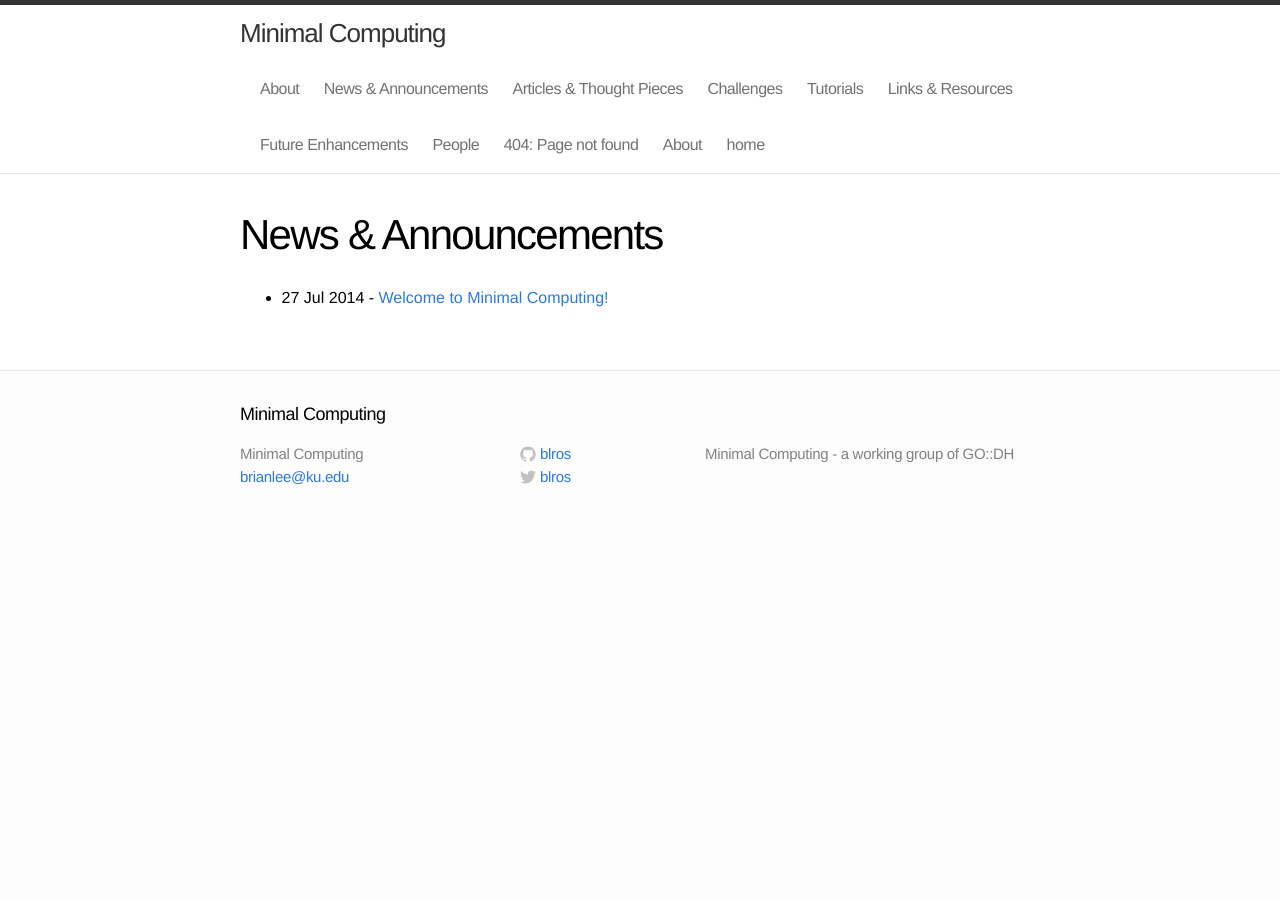
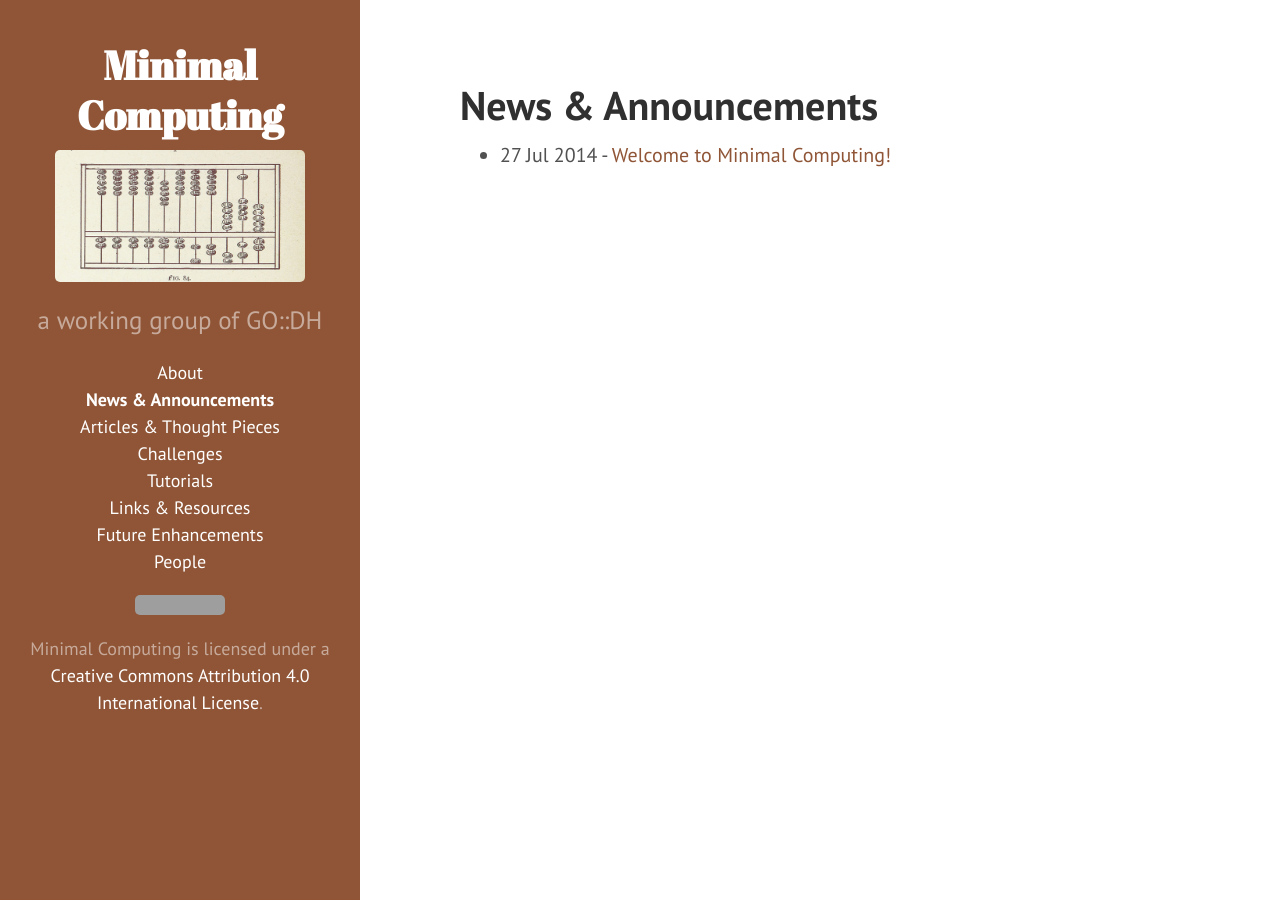
Before and after one commit to go-dh/mincomp, a Jekyll site: the page built from 01blog.md, in a window 1280 px wide. Built offline with Jekyll 4.4.1, drawn with Linux system fonts in a browser that asks for light colours; grey boxes are pictures that could not be loaded.

Commit message:
change to Hyde, add nav and layout skeloton

```diff
--- a/_config.yml
+++ b/_config.yml
@@ -1,12 +1,26 @@
-# Site settings
-title: Minimal Computing
-email: brianlee@ku.edu
-description: "Minimal Computing - a working group of GO::DH"
-baseurl: "/mincomp"
-url: ""
-twitter_username: blros
-github_username:  blros
-
 # Build settings
 markdown: kramdown
 permalink: pretty
+
+
+# Dependencies
+markdown:         kramdown
+highlighter:         true
+
+# Permalinks
+permalink:        pretty
+
+# Setup
+title:            "Minimal Computing"
+tagline:
+description:      "a working group of GO::DH"
+url: ""
+baseurl: "/mincomp"
+email:
+
+
+paginate:         5
+layout: blog-post
+
+# Custom vars
+version:          2.0.0
--- a/_includes/footer.html
+++ /dev/null
@@ -1,61 +0,0 @@
-<footer class="site-footer">
-
-  <div class="wrap">
-
-    <h2 class="footer-heading">{{ site.title }}</h2>
-
-    <div class="footer-col-1 column">
-      <ul>
-        <li>{{ site.title }}</li>
-        <li><a href="mailto:{{ site.email }}">{{ site.email }}</a></li>
-      </ul>
-    </div>
-
-    <div class="footer-col-2 column">
-      <ul>
-        {% if site.github_username %}<li>
-          <a href="https://github.com/{{ site.github_username }}">
-            <span class="icon github">
-              <svg version="1.1" class="github-icon-svg" xmlns="http://www.w3.org/2000/svg" xmlns:xlink="http://www.w3.org/1999/xlink" x="0px" y="0px"
-                 viewBox="0 0 16 16" enable-background="new 0 0 16 16" xml:space="preserve">
-                <path fill-rule="evenodd" clip-rule="evenodd" fill="#C2C2C2" d="M7.999,0.431c-4.285,0-7.76,3.474-7.76,7.761
-                c0,3.428,2.223,6.337,5.307,7.363c0.388,0.071,0.53-0.168,0.53-0.374c0-0.184-0.007-0.672-0.01-1.32
-                c-2.159,0.469-2.614-1.04-2.614-1.04c-0.353-0.896-0.862-1.135-0.862-1.135c-0.705-0.481,0.053-0.472,0.053-0.472
-                c0.779,0.055,1.189,0.8,1.189,0.8c0.692,1.186,1.816,0.843,2.258,0.645c0.071-0.502,0.271-0.843,0.493-1.037
-                C4.86,11.425,3.049,10.76,3.049,7.786c0-0.847,0.302-1.54,0.799-2.082C3.768,5.507,3.501,4.718,3.924,3.65
-                c0,0,0.652-0.209,2.134,0.796C6.677,4.273,7.34,4.187,8,4.184c0.659,0.003,1.323,0.089,1.943,0.261
-                c1.482-1.004,2.132-0.796,2.132-0.796c0.423,1.068,0.157,1.857,0.077,2.054c0.497,0.542,0.798,1.235,0.798,2.082
-                c0,2.981-1.814,3.637-3.543,3.829c0.279,0.24,0.527,0.713,0.527,1.437c0,1.037-0.01,1.874-0.01,2.129
-                c0,0.208,0.14,0.449,0.534,0.373c3.081-1.028,5.302-3.935,5.302-7.362C15.76,3.906,12.285,0.431,7.999,0.431z"/>
-              </svg>
-            </span>
-            <span class="username">{{ site.github_username }}</span>
-          </a>
-        </li>{% endif %}
-        {% if site.twitter_username %}<li>
-          <a href="https://twitter.com/{{ site.twitter_username }}">
-            <span class="icon twitter">
-              <svg version="1.1" class="twitter-icon-svg" xmlns="http://www.w3.org/2000/svg" xmlns:xlink="http://www.w3.org/1999/xlink" x="0px" y="0px"
-                 viewBox="0 0 16 16" enable-background="new 0 0 16 16" xml:space="preserve">
-                <path fill="#C2C2C2" d="M15.969,3.058c-0.586,0.26-1.217,0.436-1.878,0.515c0.675-0.405,1.194-1.045,1.438-1.809
-                c-0.632,0.375-1.332,0.647-2.076,0.793c-0.596-0.636-1.446-1.033-2.387-1.033c-1.806,0-3.27,1.464-3.27,3.27
-                c0,0.256,0.029,0.506,0.085,0.745C5.163,5.404,2.753,4.102,1.14,2.124C0.859,2.607,0.698,3.168,0.698,3.767
-                c0,1.134,0.577,2.135,1.455,2.722C1.616,6.472,1.112,6.325,0.671,6.08c0,0.014,0,0.027,0,0.041c0,1.584,1.127,2.906,2.623,3.206
-                C3.02,9.402,2.731,9.442,2.433,9.442c-0.211,0-0.416-0.021-0.615-0.059c0.416,1.299,1.624,2.245,3.055,2.271
-                c-1.119,0.877-2.529,1.4-4.061,1.4c-0.264,0-0.524-0.015-0.78-0.046c1.447,0.928,3.166,1.469,5.013,1.469
-                c6.015,0,9.304-4.983,9.304-9.304c0-0.142-0.003-0.283-0.009-0.423C14.976,4.29,15.531,3.714,15.969,3.058z"/>
-              </svg>
-            </span>
-            <span class="username">{{ site.twitter_username }}</span>
-          </a>
-        </li>{% endif %}
-      </ul>
-    </div>
-
-    <div class="footer-col-3 column">
-      <p class="text">{{ site.description }}</p>
-    </div>
-
-  </div>
-
-</footer>
--- a/_includes/head.html
+++ b/_includes/head.html
@@ -1,12 +1,28 @@
 <head>
-    <meta charset="utf-8">
-    <meta http-equiv="X-UA-Compatible" content="IE=edge">
-    <title>{% if page.title %}{{ page.title }}{% else %}{{ site.title }}{% endif %}</title>
-    <meta name="viewport" content="width=device-width">
-    <meta name="description" content="{{ site.description }}">
-    <link rel="canonical" href="{{ page.url | replace:'index.html','' | prepend: site.baseurl | prepend: site.url }}">
+  <link href="http://gmpg.org/xfn/11" rel="profile">
+  <meta http-equiv="content-type" content="text/html; charset=utf-8">
 
-    <!-- Custom CSS -->
-    <link rel="stylesheet" href="{{ "/css/main.css" | prepend: site.baseurl }}">
+  <!-- Enable responsiveness on mobile devices-->
+  <meta name="viewport" content="width=device-width, initial-scale=1.0, maximum-scale=1">
 
+  <title>
+    {% if page.title %}
+      {{ page.title }} &middot; {{ site.title }}
+    {% else %}
+      {{ site.title }} &middot; {{ site.tagline }}
+    {% endif %}
+  </title>
+
+  <!-- CSS -->
+  <link rel="stylesheet" href="{{ site.baseurl }}/public/css/poole.css">
+  <link rel="stylesheet" href="{{ site.baseurl }}/public/css/syntax.css">
+  <link rel="stylesheet" href="{{ site.baseurl }}/public/css/hyde.css">
+  <link rel="stylesheet" href="http://fonts.googleapis.com/css?family=PT+Sans:400,400italic,700|Abril+Fatface">
+
+  <!-- Icons -->
+  <link rel="apple-touch-icon-precomposed" sizes="144x144" href="/public/apple-touch-icon-144-precomposed.png">
+                                 <link rel="shortcut icon" href="/public/favicon.ico">
+
+  <!-- RSS -->
+  <link rel="alternate" type="application/rss+xml" title="RSS" href="/atom.xml">
 </head>
--- a/_includes/header.html
+++ /dev/null
@@ -1,28 +0,0 @@
-<header class="site-header">
-
-  <div class="wrap">
-
-    <a class="site-title" href="{{ site.baseurl }}/">{{ site.title }}</a>
-
-    <nav class="site-nav">
-      <a href="#" class="menu-icon">
-        <svg version="1.1" xmlns="http://www.w3.org/2000/svg" xmlns:xlink="http://www.w3.org/1999/xlink" x="0px" y="0px"
-           viewBox="0 0 18 15" enable-background="new 0 0 18 15" xml:space="preserve">
-          <path fill="#505050" d="M18,1.484c0,0.82-0.665,1.484-1.484,1.484H1.484C0.665,2.969,0,2.304,0,1.484l0,0C0,0.665,0.665,0,1.484,0
-            h15.031C17.335,0,18,0.665,18,1.484L18,1.484z"/>
-          <path fill="#505050" d="M18,7.516C18,8.335,17.335,9,16.516,9H1.484C0.665,9,0,8.335,0,7.516l0,0c0-0.82,0.665-1.484,1.484-1.484
-            h15.031C17.335,6.031,18,6.696,18,7.516L18,7.516z"/>
-          <path fill="#505050" d="M18,13.516C18,14.335,17.335,15,16.516,15H1.484C0.665,15,0,14.335,0,13.516l0,0
-            c0-0.82,0.665-1.484,1.484-1.484h15.031C17.335,12.031,18,12.696,18,13.516L18,13.516z"/>
-        </svg>
-      </a>
-      <div class="trigger">
-        {% for page in site.pages %}
-          {% if page.title %}<a class="page-link" href="{{ page.url | prepend: site.baseurl }}">{{ page.title }}</a>{% endif %}
-        {% endfor %}
-      </div>
-    </nav>
-
-  </div>
-
-</header>
--- a/_layouts/default.html
+++ b/_layouts/default.html
@@ -1,19 +1,19 @@
 <!DOCTYPE html>
-<html>
+<html xmlns="http://www.w3.org/1999/xhtml" xml:lang="en" lang="en-us">
 
   {% include head.html %}
 
-    <body>
+  <body class="theme-base-0f">
 
-    {% include header.html %}
 
-    <div class="page-content">
-      <div class="wrap">
+    {% include sidebar.html %}
+
+
+    <div class="content container">
       {{ content }}
-      </div>
+
     </div>
 
-    {% include footer.html %}
 
-    </body>
+  </body>
 </html>
--- a/_layouts/page.html
+++ b/_layouts/page.html
@@ -1,14 +1,8 @@
 ---
 layout: default
 ---
-<div class="post">
 
-  <header class="post-header">
-    <h1>{{ page.title }}</h1>
-  </header>
-
-  <article class="post-content">
+<div class="page">
+  <h1 class="page-title">{{ page.title }}</h1>
   {{ content }}
-  </article>
-
 </div>
--- a/css/main.css
+++ /dev/null
@@ -1,410 +0,0 @@
-/* Base */
-/* ----------------------------------------------------------*/
-
-* {
-  margin: 0;
-  padding: 0;
-}
-
-html, body { height: 100%; }
-
-body {
-  font-family: Helvetica, Arial, sans-serif;
-  font-size: 16px;
-  line-height: 1.5;
-  font-weight: 300;
-  background-color: #fdfdfd;
-}
-
-h1, h2, h3, h4, h5, h6 { font-size: 100%; font-weight: 400; }
-
-a         { color: #2a7ae2; text-decoration: none; }
-a:hover   { color: #000; text-decoration: underline; }
-a:visited { color: #205caa; }
-
-/* Utility */
-
-.wrap:before,
-.wrap:after { content:""; display:table; }
-.wrap:after { clear: both; }
-.wrap {
-  max-width: 800px;
-  padding: 0 30px;
-  margin: 0 auto;
-  zoom: 1;
-}
-
-
-/* Layout Styles */
-/* ----------------------------------------------------------*/
-
-/* Site header */
-
-.site-header {
-  border-top: 5px solid #333;
-  border-bottom: 1px solid #e8e8e8;
-  min-height: 56px;
-  background-color: white;
-}
-
-.site-title,
-.site-title:hover,
-.site-title:visited {
-  display: block;
-  color: #333;
-  font-size: 26px;
-  letter-spacing: -1px;
-  float: left;
-  line-height: 56px;
-  position: relative;
-  z-index: 1;
-}
-
-.site-nav {
-  float: right;
-  line-height: 56px;
-}
-
-.site-nav .menu-icon { display: none; }
-
-.site-nav .page-link {
-  margin-left: 20px;
-  color: #727272;
-  letter-spacing: -.5px;
-}
-
-/* Site footer */
-
-.site-footer {
-  border-top: 1px solid #e8e8e8;
-  padding: 30px 0;
-}
-
-.footer-heading {
-  font-size: 18px;
-  font-weight: 300;
-  letter-spacing: -.5px;
-  margin-bottom: 15px;
-}
-
-.site-footer .column { float: left; margin-bottom: 15px; }
-
-.footer-col-1 {
-  width: 270px; /*fallback*/
-  width: -webkit-calc(35% - 10px);
-  width: -moz-calc(35% - 10px);
-  width: -o-calc(35% - 10px);
-  width: calc(35% - 10px);
-  margin-right: 10px
-}
-.footer-col-2 {
-  width: 175px; /*fallback*/
-  width: -webkit-calc(23.125% - 10px);
-  width: -moz-calc(23.125% - 10px);
-  width: -o-calc(23.125% - 10px);
-  width: calc(23.125% - 10px);
-  margin-right: 10px
-}
-.footer-col-3 {
-  width: 335px; /*fallback*/
-  width: -webkit-calc(41.875%);
-  width: -moz-calc(41.875%);
-  width: -o-calc(41.875%);
-  width: calc(41.875%);
-}
-
-.site-footer ul { list-style: none; }
-
-.site-footer li,
-.site-footer p {
-  font-size: 15px;
-  letter-spacing: -.3px;
-  color: #828282;
-}
-
-.github-icon-svg,
-.twitter-icon-svg {
-  display: inline-block;
-  width: 16px;
-  height: 16px;
-  position: relative;
-  top: 3px;
-}
-
-
-/* Page Content styles */
-/* ----------------------------------------------------------*/
-
-.page-content {
-  padding: 30px 0;
-  background-color: #fff;
-}
-
-
-/* Home styles */
-/* ----------------------------------------------------------*/
-
-.home h1 { margin-bottom: 25px; }
-
-.posts { list-style-type: none; }
-
-.posts li { margin-bottom: 30px; }
-
-.posts .post-link {
-  font-size: 24px;
-  letter-spacing: -1px;
-  line-height: 1;
-}
-
-.posts .post-date {
-  display: block;
-  font-size: 15px;
-  color: #818181;
-}
-
-
-/* Post styles */
-/* ----------------------------------------------------------*/
-
-.post-header { margin: 10px 0 30px; }
-
-.post-header h1 {
-  font-size: 42px;
-  letter-spacing: -1.75px;
-  line-height: 1;
-  font-weight: 300;
-}
-
-.post-header .meta {
-  font-size: 15px;
-  color: #818181;
-  margin-top: 5px;
-}
-
-.post-content { margin: 0 0 30px; }
-
-.post-content > * { margin: 20px 0; }
-
-
-.post-content h1,
-.post-content h2,
-.post-content h3,
-.post-content h4,
-.post-content h5,
-.post-content h6 {
-  line-height: 1;
-  font-weight: 300;
-  margin: 40px 0 20px;
-}
-
-.post-content h2 {
-  font-size: 32px;
-  letter-spacing: -1.25px;
-}
-
-.post-content h3 {
-  font-size: 26px;
-  letter-spacing: -1px;
-}
-
-.post-content h4 {
-  font-size: 20px;
-  letter-spacing: -1px;
-}
-
-.post-content blockquote {
-  border-left: 4px solid #e8e8e8;
-  padding-left: 20px;
-  font-size: 18px;
-  opacity: .6;
-  letter-spacing: -1px;
-  font-style: italic;
-  margin: 30px 0;
-}
-
-.post-content ul,
-.post-content ol { padding-left: 20px; }
-
-.post pre,
-.post code {
-  border: 1px solid #d5d5e9;
-  background-color: #eef;
-  padding: 8px 12px;
-  -webkit-border-radius: 3px;
-  -moz-border-radius: 3px;
-  border-radius: 3px;
-  font-size: 15px;
-  overflow:scroll;
-}
-
-.post code { padding: 1px 5px; }
-
-.post ul,
-.post ol { margin-left: 1.35em; }
-
-.post pre code {
-  border: 0;
-  padding-right: 0;
-  padding-left: 0;
-}
-
-/* terminal */
-.post pre.terminal {
-  border: 1px solid #000;
-  background-color: #333;
-  color: #FFF;
-  -webkit-border-radius: 3px;
-  -moz-border-radius: 3px;
-  border-radius: 3px;
-}
-
-.post pre.terminal code { background-color: #333; }
-
-/* Syntax highlighting styles */
-/* ----------------------------------------------------------*/
-
-.highlight  { background: #ffffff; }
-.highlight .c { color: #999988; font-style: italic } /* Comment */
-.highlight .err { color: #a61717; background-color: #e3d2d2 } /* Error */
-.highlight .k { font-weight: bold } /* Keyword */
-.highlight .o { font-weight: bold } /* Operator */
-.highlight .cm { color: #999988; font-style: italic } /* Comment.Multiline */
-.highlight .cp { color: #999999; font-weight: bold } /* Comment.Preproc */
-.highlight .c1 { color: #999988; font-style: italic } /* Comment.Single */
-.highlight .cs { color: #999999; font-weight: bold; font-style: italic } /* Comment.Special */
-.highlight .gd { color: #000000; background-color: #ffdddd } /* Generic.Deleted */
-.highlight .gd .x { color: #000000; background-color: #ffaaaa } /* Generic.Deleted.Specific */
-.highlight .ge { font-style: italic } /* Generic.Emph */
-.highlight .gr { color: #aa0000 } /* Generic.Error */
-.highlight .gh { color: #999999 } /* Generic.Heading */
-.highlight .gi { color: #000000; background-color: #ddffdd } /* Generic.Inserted */
-.highlight .gi .x { color: #000000; background-color: #aaffaa } /* Generic.Inserted.Specific */
-.highlight .go { color: #888888 } /* Generic.Output */
-.highlight .gp { color: #555555 } /* Generic.Prompt */
-.highlight .gs { font-weight: bold } /* Generic.Strong */
-.highlight .gu { color: #aaaaaa } /* Generic.Subheading */
-.highlight .gt { color: #aa0000 } /* Generic.Traceback */
-.highlight .kc { font-weight: bold } /* Keyword.Constant */
-.highlight .kd { font-weight: bold } /* Keyword.Declaration */
-.highlight .kp { font-weight: bold } /* Keyword.Pseudo */
-.highlight .kr { font-weight: bold } /* Keyword.Reserved */
-.highlight .kt { color: #445588; font-weight: bold } /* Keyword.Type */
-.highlight .m { color: #009999 } /* Literal.Number */
-.highlight .s { color: #d14 } /* Literal.String */
-.highlight .na { color: #008080 } /* Name.Attribute */
-.highlight .nb { color: #0086B3 } /* Name.Builtin */
-.highlight .nc { color: #445588; font-weight: bold } /* Name.Class */
-.highlight .no { color: #008080 } /* Name.Constant */
-.highlight .ni { color: #800080 } /* Name.Entity */
-.highlight .ne { color: #990000; font-weight: bold } /* Name.Exception */
-.highlight .nf { color: #990000; font-weight: bold } /* Name.Function */
-.highlight .nn { color: #555555 } /* Name.Namespace */
-.highlight .nt { color: #000080 } /* Name.Tag */
-.highlight .nv { color: #008080 } /* Name.Variable */
-.highlight .ow { font-weight: bold } /* Operator.Word */
-.highlight .w { color: #bbbbbb } /* Text.Whitespace */
-.highlight .mf { color: #009999 } /* Literal.Number.Float */
-.highlight .mh { color: #009999 } /* Literal.Number.Hex */
-.highlight .mi { color: #009999 } /* Literal.Number.Integer */
-.highlight .mo { color: #009999 } /* Literal.Number.Oct */
-.highlight .sb { color: #d14 } /* Literal.String.Backtick */
-.highlight .sc { color: #d14 } /* Literal.String.Char */
-.highlight .sd { color: #d14 } /* Literal.String.Doc */
-.highlight .s2 { color: #d14 } /* Literal.String.Double */
-.highlight .se { color: #d14 } /* Literal.String.Escape */
-.highlight .sh { color: #d14 } /* Literal.String.Heredoc */
-.highlight .si { color: #d14 } /* Literal.String.Interpol */
-.highlight .sx { color: #d14 } /* Literal.String.Other */
-.highlight .sr { color: #009926 } /* Literal.String.Regex */
-.highlight .s1 { color: #d14 } /* Literal.String.Single */
-.highlight .ss { color: #990073 } /* Literal.String.Symbol */
-.highlight .bp { color: #999999 } /* Name.Builtin.Pseudo */
-.highlight .vc { color: #008080 } /* Name.Variable.Class */
-.highlight .vg { color: #008080 } /* Name.Variable.Global */
-.highlight .vi { color: #008080 } /* Name.Variable.Instance */
-.highlight .il { color: #009999 } /* Literal.Number.Integer.Long */
-
-
-/* media queries */
-/* ----------------------------------------------------------*/
-
-
-@media screen and (max-width: 750px) {
-
-  .footer-col-1 { width: 50%; }
-
-  .footer-col-2 {
-    width: 45%; /*fallback*/
-    width: -webkit-calc(50% - 10px);
-    width: -moz-calc(50% - 10px);
-    width: -o-calc(50% - 10px);
-    width: calc(50% - 10px);
-    margin-right: 0;
-  }
-
-  .site-footer .column.footer-col-3 {
-    width: auto;
-    float: none;
-    clear: both;
-  }
-
-}
-
-@media screen and (max-width: 600px) {
-
-  .wrap { padding: 0 12px; }
-
-  .site-nav {
-    position: fixed;
-    z-index: 10;
-    top: 14px; right: 8px;
-    background-color: white;
-    -webkit-border-radius: 5px;
-    -moz-border-radius: 5px;
-    border-radius: 5px;
-    border: 1px solid #e8e8e8;
-  }
-
-  .site-nav .menu-icon {
-    display: block;
-    font-size: 24px;
-    color: #505050;
-    float: right;
-    width: 36px;
-    text-align: center;
-    line-height: 36px;
-  }
-
-  .site-nav .menu-icon svg { width: 18px; height: 16px; }
-
-  .site-nav .trigger {
-    clear: both;
-    margin-bottom: 5px;
-    display: none;
-  }
-
-  .site-nav:hover .trigger { display: block; }
-
-  .site-nav .page-link {
-    display: block;
-    text-align: right;
-    line-height: 1.25;
-    padding: 5px 10px;
-    margin: 0;
-  }
-
-  .post-header h1 { font-size: 36px; }
-  .post-content h2 { font-size: 28px; }
-  .post-content h3 { font-size: 22px; }
-  .post-content h4 { font-size: 18px; }
-  .post-content blockquote { padding-left: 10px; }
-  .post-content ul,
-  .post-content ol { padding-left: 10px; }
-
-  .site-footer .column {
-    float: none;
-    clear: both;
-    width: auto;
-    margin: 0 0 15px; }
-
-}
```
Also changed, not shown: _layouts/post.html (+67 -7 lines), about.md (deleted, +0 -9 lines), feed.xml (deleted, +0 -30 lines), index.html (deleted, +0 -20 lines).
